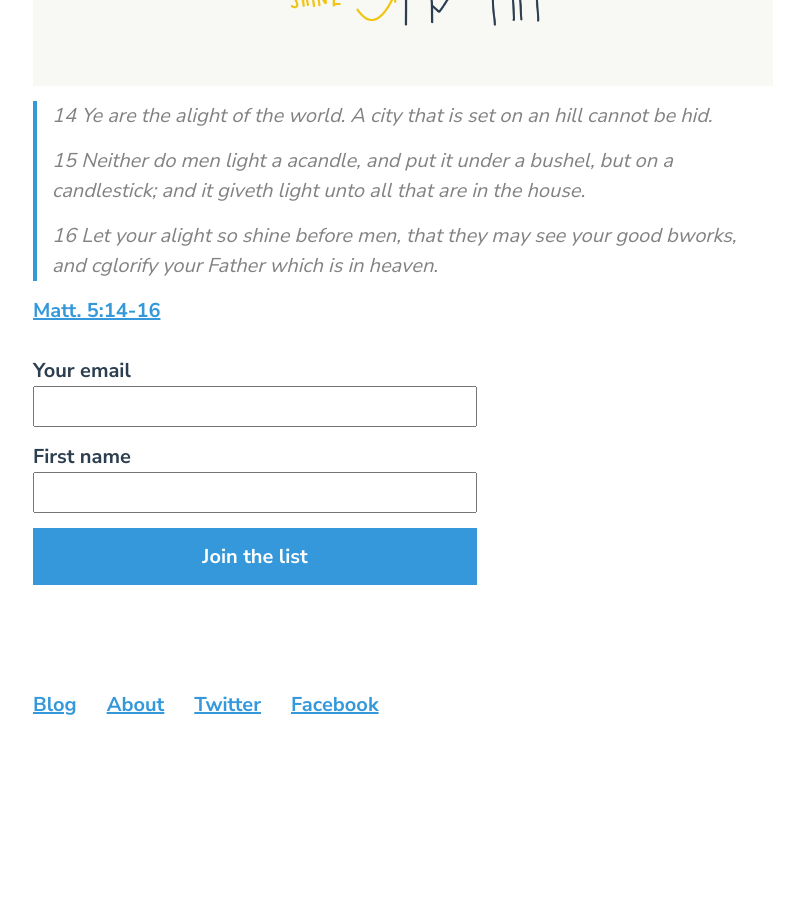
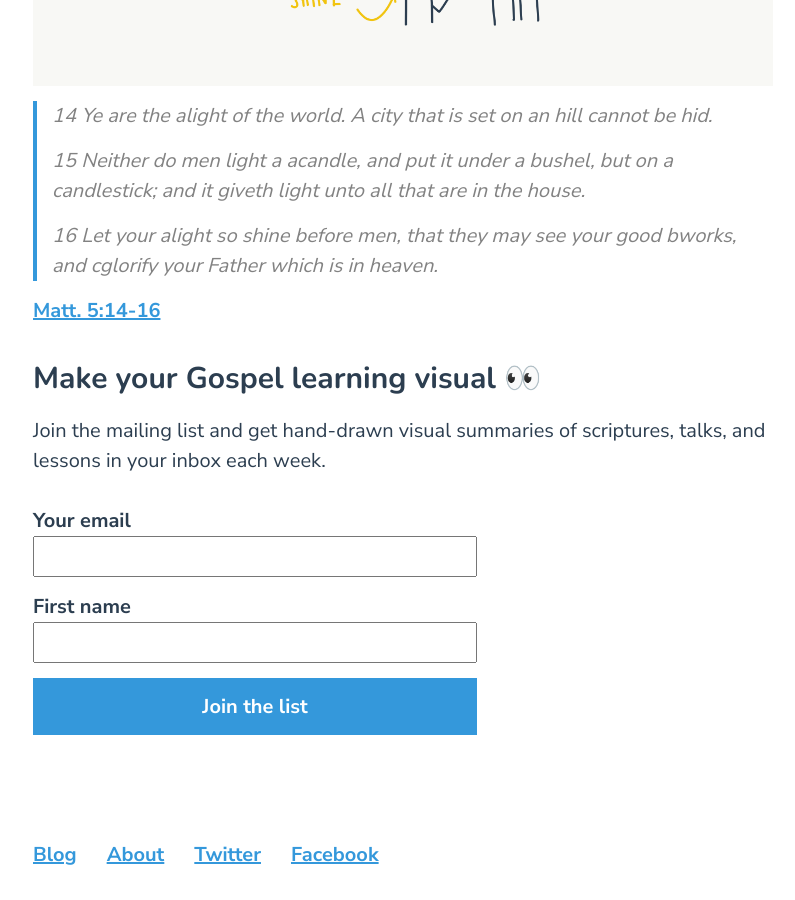
Before and after one commit to blairrorani/curious-workmanship, a Jekyll site: the page built from _posts/2017-06-06-matt-5-14-16.markdown, in a window 1280 px wide and 900 px high, scrolled down 859 px. Shown: the whole window, without its empty margins (237-1032 px from the left). Built offline with Jekyll 4.4.1, drawn with Linux system fonts in a browser that asks for light colours; our own code applies the rules of GitHub Pages for plain Markdown files; before the commit the page ends 1609 px from its top, so only the background shows below that.

Commit message:
update post

```diff
--- a/_layouts/post.html
+++ b/_layouts/post.html
@@ -14,4 +14,7 @@ layout: default
 
 </article>
 
+<h2>Make your Gospel learning visual &#x1F440;</h2>
+<p>Join the mailing list and get hand-drawn visual summaries of scriptures, talks, and lessons in your inbox each week.</p>
+
 {% include mc-join-list.html %}
```
